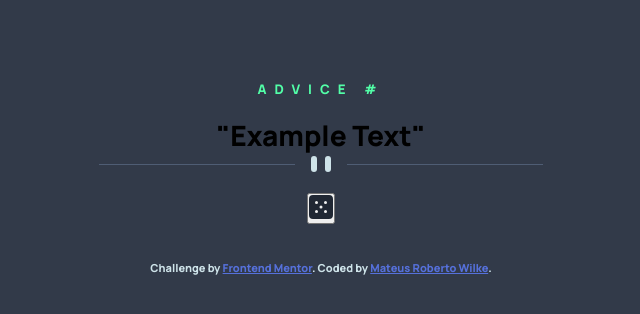
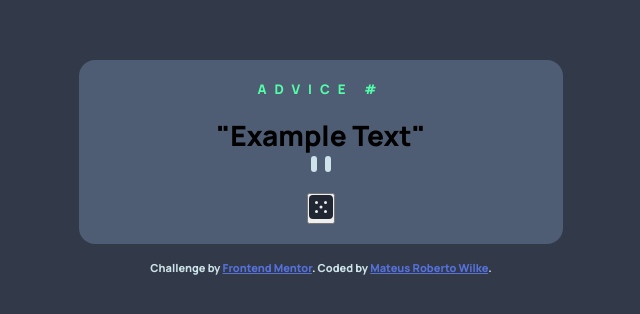
Before and after one commit to wkmateusr/advice-generator-app-main, a plain HTML site: page index.html in a window 1280 px wide. Shown: the part 232-546 px from the top of the page, without its empty margins (319-959 px from the left). Drawn offline with Linux system fonts and the light colour scheme.

Commit message:
style add

```diff
--- a/style.css
+++ b/style.css
@@ -9,7 +9,7 @@
 :root{
 --light-cyan: hsl(193, 38%, 86%);
 --neon-green: hsl(150, 100%, 66%);
---Ggayish-blue: hsl(217, 19%, 38%);
+--grayish-blue: hsl(217, 19%, 38%);
 --dark-grayish-blue: hsl(217, 19%, 24%);
 }
 
```
